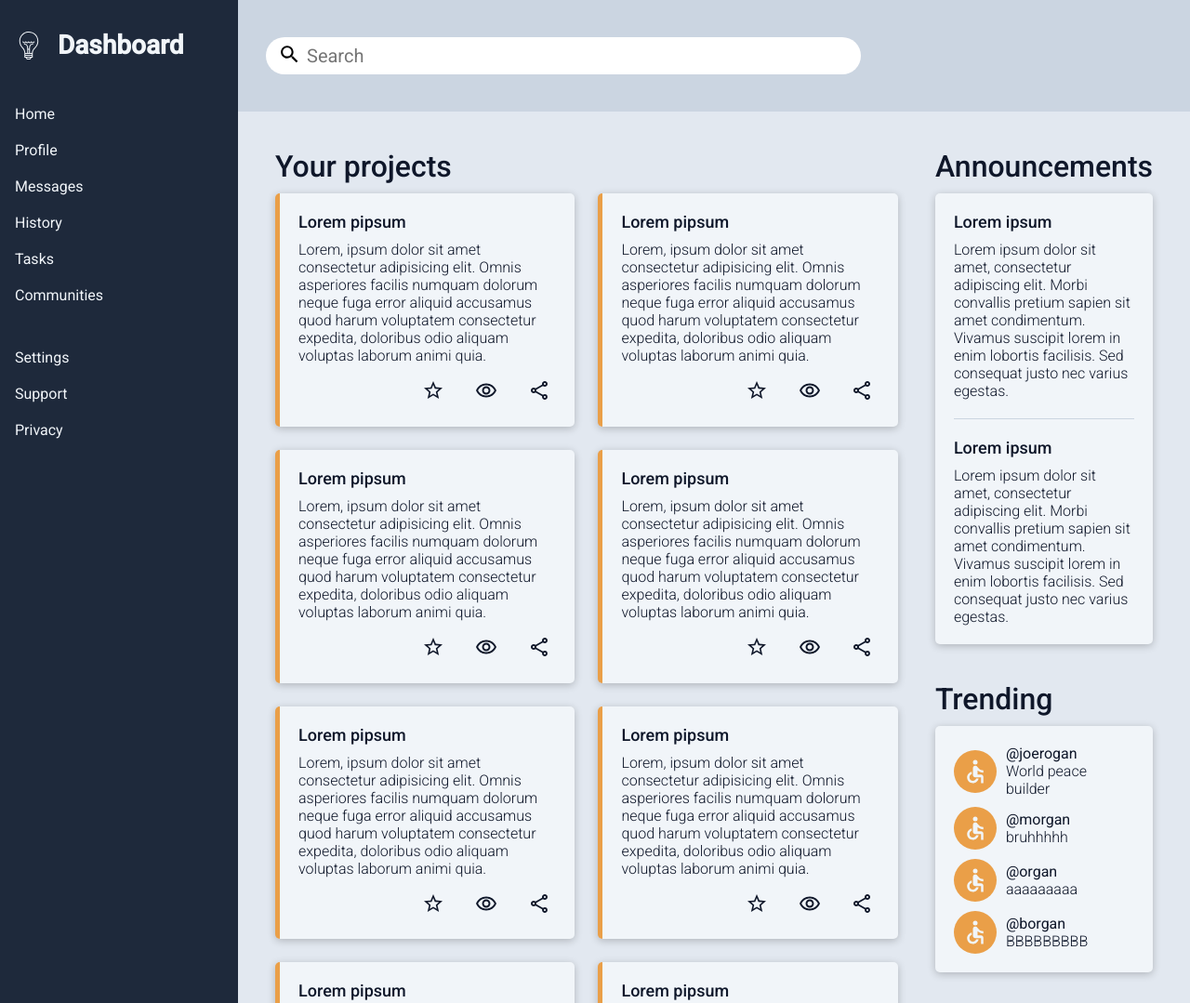
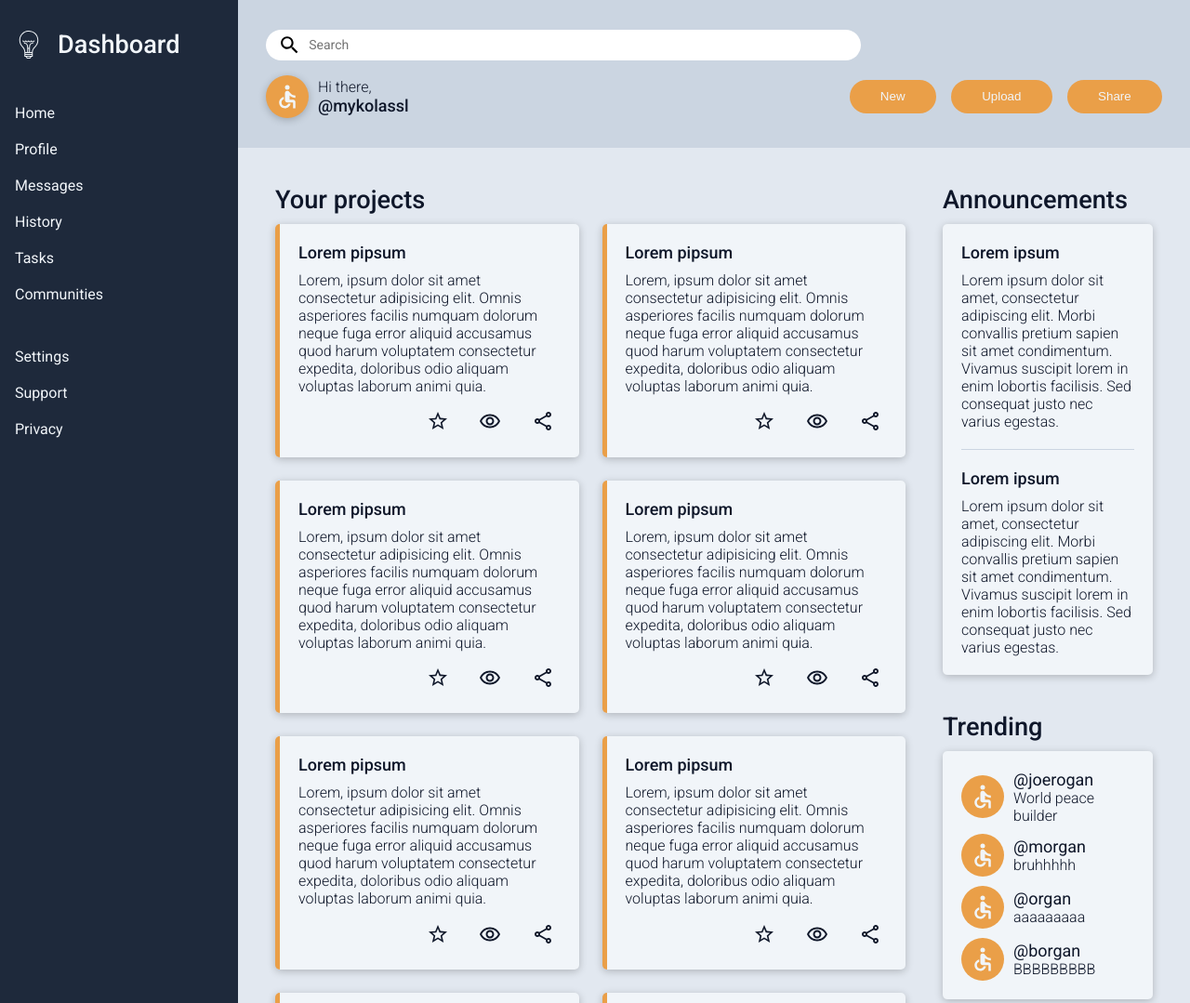
Before and after one commit to mykolassl/dashboard, a plain HTML site: page index.html in a window 1280 px wide. Shown: the top 1079 px of the page at 93% size. Drawn offline with Linux system fonts and the light colour scheme.

Commit message:
Finish header section

```diff
--- a/index.html
+++ b/index.html
@@ -19,7 +19,20 @@
                 <input type="search" name="search" placeholder="Search">
             </form>
             <div class="container">
-
+                <div class="greeting-container">
+                    <div class="user-icon">
+                        <svg viewBox="0 0 24 24"><circle cx="12" cy="4" r="2"></circle><path d="M19 13v-2c-1.54.02-3.09-.75-4.07-1.83l-1.29-1.43c-.17-.19-.38-.34-.61-.45-.01 0-.01-.01-.02-.01H13c-.35-.2-.75-.3-1.19-.26C10.76 7.11 10 8.04 10 9.09V15c0 1.1.9 2 2 2h5v5h2v-5.5c0-1.1-.9-2-2-2h-3v-3.45c1.29 1.07 3.25 1.94 5 1.95zm-6.17 5c-.41 1.16-1.52 2-2.83 2-1.66 0-3-1.34-3-3 0-1.31.84-2.41 2-2.83V12.1c-2.28.46-4 2.48-4 4.9 0 2.76 2.24 5 5 5 2.42 0 4.44-1.72 4.9-4h-2.07z"></path></svg>
+                    </div>
+                    <div>
+                        <p class="greeting">Hi there,</p>
+                        <p class="username">@mykolassl</p>
+                    </div>
+                </div>
+                <div class="buttons-container">
+                    <button type="button" name="new">New</button>
+                    <button type="button" name="upload">Upload</button>
+                    <button type="button" name="share">Share</button>
+                </div>
             </div>
         </header>
         <aside>
--- a/styles.css
+++ b/styles.css
@@ -60,10 +60,16 @@ aside {
 .logo {
     width: 30px;
     fill: var(--clr-100);
+    transition: fill 0.15s 0s ease-in-out;
+}
+
+.logo:hover {
+    fill: #EA9F48;
 }
 
 .logo-container > h1 {
-    font-size: 1.75rem;
+    font-size: 1.7rem;
+    font-weight: var(--fw-medium);
 }
 
 .nav {
@@ -89,9 +95,11 @@ aside {
 
 header {
     grid-column: 2 / -1;
-    padding: 2.5rem 1.875rem;
+    padding: 2em 1.875em;
     background-color: var(--clr-300);
 }
+
+/* Search bar */
 
 header form {
     position: relative;
@@ -101,6 +109,8 @@ header form {
 }
 
 .search-icon {
+    display: flex;
+    align-items: center;
     position: absolute;
     padding-inline: 0.8em;
 }
@@ -112,18 +122,77 @@ header form {
 form input {
     width: 100%;
     max-width: 40rem;
-    padding-left: 2.2em;
-    padding-block: 0.4em;
+    padding-left: 3.3em;
+    padding-block: 0.6em;
     font-family: var(--ff-main);
-    font-size: 1.25rem;
+    font-size: 0.875rem;
     border: none;
     border-radius: 50px;
+    transition: box-shadow 0.15s 0s ease-in-out;
 }
 
 form input:focus-visible,
 form input:hover {
     box-shadow: 0px 2px 8px 0px #00000039;
     outline: none;
+}
+
+/* Greeting and buttons */
+
+.container {
+    display: flex;
+    justify-content: space-between;
+    align-items: center;
+    margin-top: 1em;
+}
+
+.user-icon {
+    display: flex;
+    justify-content: center;
+    align-items: center;
+    padding: 0.5em;
+    margin-right: 0.625rem;
+    background-color: #EA9F48;
+    border-radius: 50%;
+    box-shadow: 0px 2px 8px 0px #00000039;
+}
+
+.user-icon > svg {
+    width: 30px;
+    fill: var(--clr-100);
+}
+
+.greeting-container {
+    display: flex;
+    align-items: center;
+}
+
+.greeting {
+    font-weight: var(--fw-light);
+}
+
+.username {
+    font-size: 1.125rem;
+    font-weight: var(--fw-medium);
+}
+
+.buttons-container {
+    display: flex;
+    gap: 1em;
+}
+
+.buttons-container > button {
+    padding: 0.8em 2.5em;
+    background-color: #EA9F48;
+    color: var(--clr-100);
+    border: none;
+    border-radius: 50px;
+    cursor: pointer;
+    transition: box-shadow 0.15s 0s ease-in-out;
+}
+
+.buttons-container > button:hover {
+    box-shadow: 0px 2px 8px 0px #00000039;
 }
 
 /************************ Main site content ************************/
@@ -141,6 +210,7 @@ main {
 
 .content-wrapper div > h1 {
     margin-bottom: 0.625rem;
+    font-size: 1.7rem;
     font-weight: var(--fw-medium);
 }
 
@@ -166,6 +236,11 @@ main {
     border-left: 5px solid #EA9F48;
     border-radius: 5px;
     box-shadow: 0px 2px 8px 0px #00000039;
+    transition: transform 0.3s 0s ease-in-out;
+}
+
+.card:hover {
+    transform: scale(1.05);
 }
 
 .card > p {
@@ -186,6 +261,7 @@ main {
     fill: var(--clr-900);
     border-radius: 50%;
     cursor: pointer;
+    transition: background-color 0.15s 0s ease-in-out;
 }
 
 .icon > svg {
```
